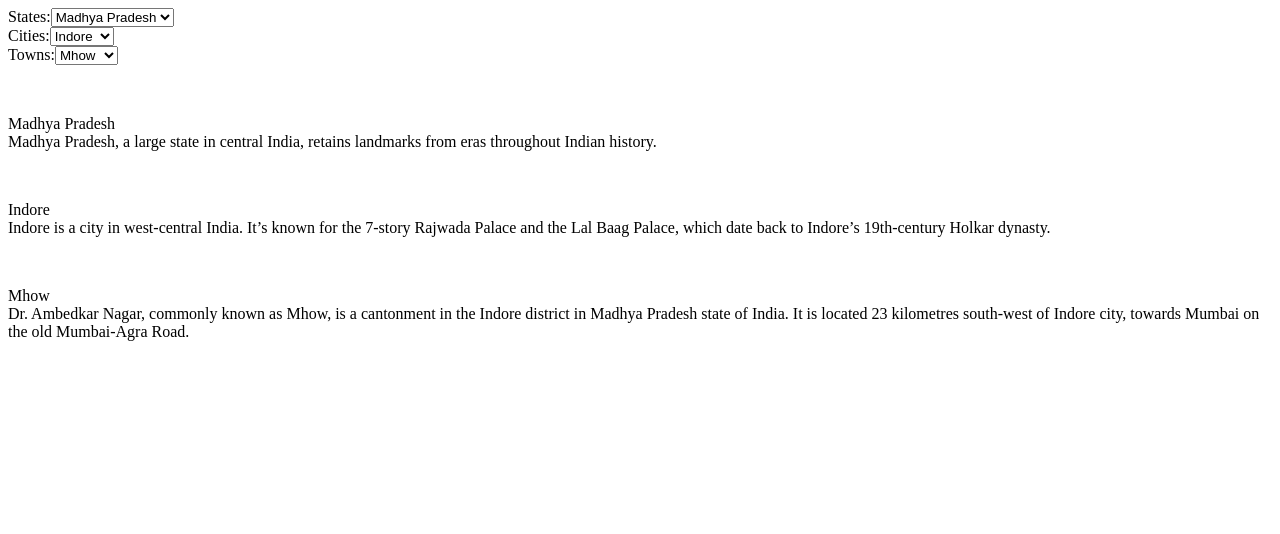
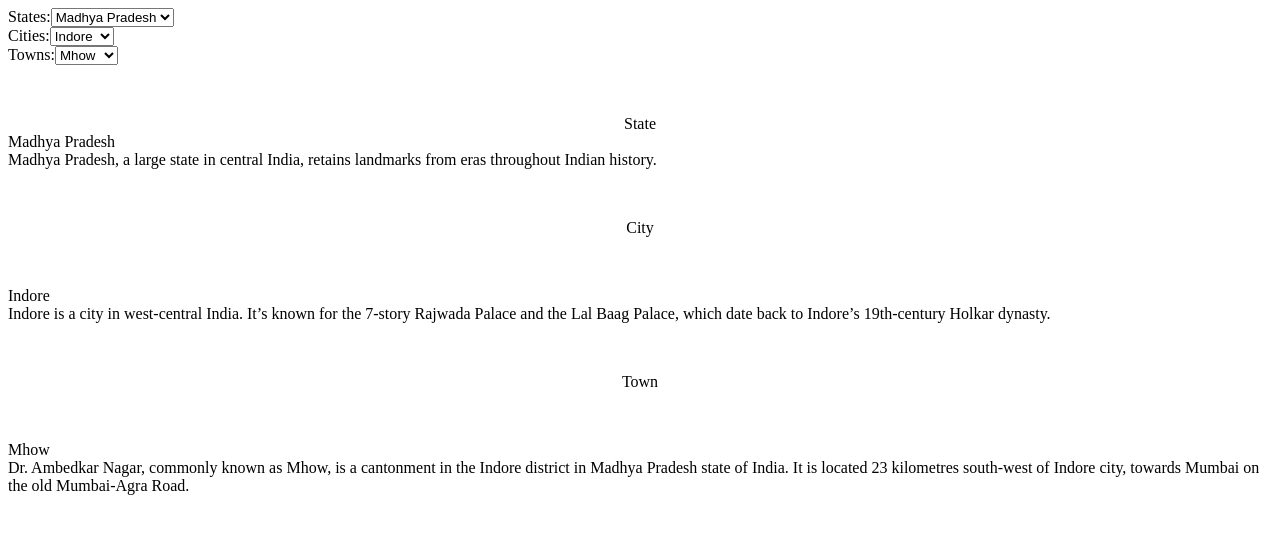
Before and after one commit to SivaneshDevanL/React-Assignments-Set-2---Dropdown, a React app: page / in a window 1280 px wide. Shown: the top 534 px of the page. Built offline with nearby package versions, Linux system fonts and the light colour scheme.

Commit message:
Update App.js

```diff
--- a/src/components/App.js
+++ b/src/components/App.js
@@ -410,18 +410,15 @@ function App() {
                         <option value="1" className="towns" >Barachatti</option>
                     </select></div>
             )}
-            <div id="statename">
-                <div style={{ marginTop: 50 }} id="state-name">{statesnorth[0].name}</div>
+                <div style={{ marginTop: 50,display:'flex',justifyContent:'center' }} id="state-title">State</div>
+                <div  id="state-name">{statesnorth[0].name}</div>
                 <div id="state-description">{statesnorth[0].description}</div>
-            </div>
-            <div id="cityname">
+                <div style={{ marginTop: 50,display:'flex',justifyContent:'center' }} id="city-title">City</div>
                 <div style={{ marginTop: 50 }} id="city-name">{statesnorth[0].city[0].name1}</div>
                 <div id="city-description">{statesnorth[0].city[0].description1}</div>
-            </div>
-            <div id="townname">
+                <div style={{ marginTop: 50,display:'flex',justifyContent:'center' }} id="landmark-title">Town</div>
                 <div style={{ marginTop: 50 }} id="landmark-name">{statesnorth[0].city[0].landmarks[0].name2}</div>
                 <div id="landmark-description">{statesnorth[0].city[0].landmarks[0].description2}</div>
-            </div>
         </div>
     )
 }
```
